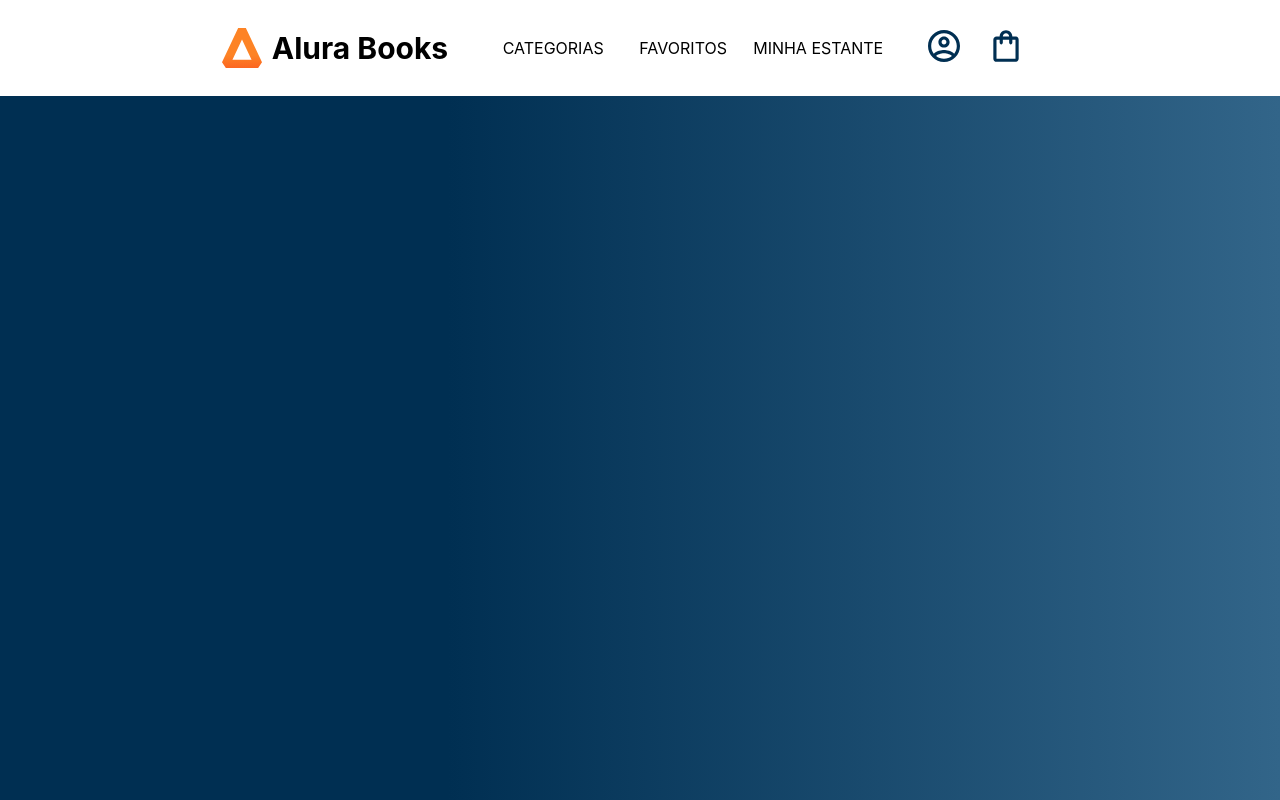
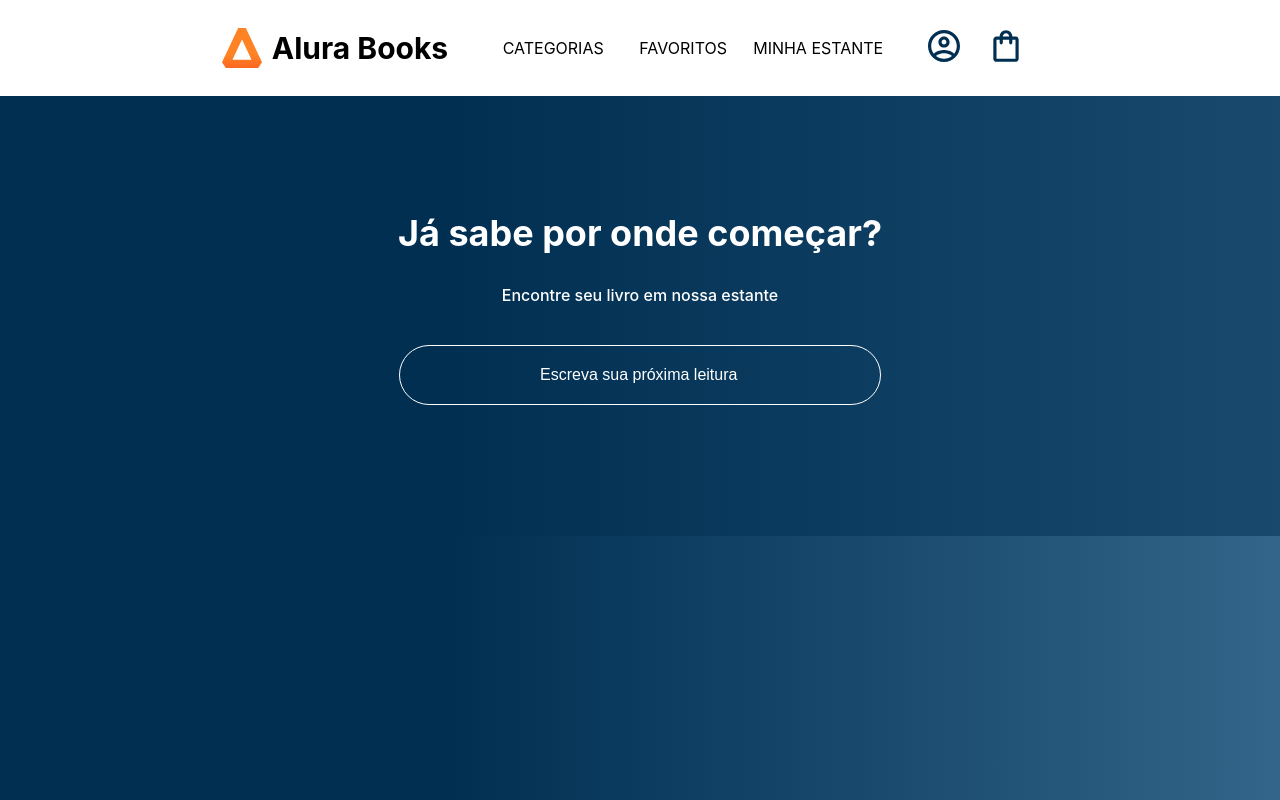
Before and after one commit to vini-ro/Curso-React---Alura-Books, a React (Create React App) app: page / in a window 1280 px wide. Built offline with nearby package versions, Linux system fonts and the light colour scheme.

Commit message:
Criando componentes de search

```diff
--- a/src/App.js
+++ b/src/App.js
@@ -1,4 +1,5 @@
 import Header from './componentes/Header';
+import Pesquisa from './componentes/Pesquisa';
 import styled from 'styled-components';
 
 const AppContainer = styled.div`
@@ -13,6 +14,7 @@
   return (
     <AppContainer>
       <Header />
+      <Pesquisa />
     </AppContainer>
   );
 }
--- /dev/null
+++ b/src/componentes/Input/index.js
@@ -0,0 +1,20 @@
+import styled from 'styled-components';
+
+const Input = styled.input`
+  border: 1px solid #fff;
+  background: transparent;
+  border: 1px solid #fff;
+  padding: 20px 140px;
+  border-radius: 50px;
+  width: 200px;
+  color: #fff;
+  font-size: 16px;
+  margin-bottom: 10px;
+
+  &::placeholder {
+    color: #fff;
+    font-size: 16px;
+  }
+`;
+
+export default Input;
--- /dev/null
+++ b/src/componentes/Pesquisa/index.js
@@ -0,0 +1,41 @@
+import Input from '../Input';
+import styled from 'styled-components';
+import { useState } from 'react';
+
+
+const PesquisaContainer = styled.section`
+  background-image: linear-gradient(90deg, #002f52 35%, #326589 165%);
+  color: #fff;
+  text-align: center;
+  padding: 85px 0;
+  height: 270px;
+  width: 100%;
+`;
+
+const Titulo = styled.h2`
+  color: #fff;
+  font-size: 36px;
+  text-align: center;
+  width: 100%;
+`;
+const SubTitulo = styled.h3`
+  font-size: 16px;
+  font-weight: 500;
+  margin-bottom: 40px;
+`;
+
+function Pesquisa() {
+  const [textoDigitado, setTextoDigitado] = useState('');
+  return (
+    <PesquisaContainer>
+      <Titulo>Já sabe por onde começar?</Titulo>
+      <SubTitulo>Encontre seu livro em nossa estante</SubTitulo>
+      <Input placeholder="Escreva sua próxima leitura"
+             onBlur={evento => setTextoDigitado(evento.target.value)}
+      />
+      <p>{textoDigitado}</p>
+    </PesquisaContainer>
+  );
+}
+
+export default Pesquisa;
```
